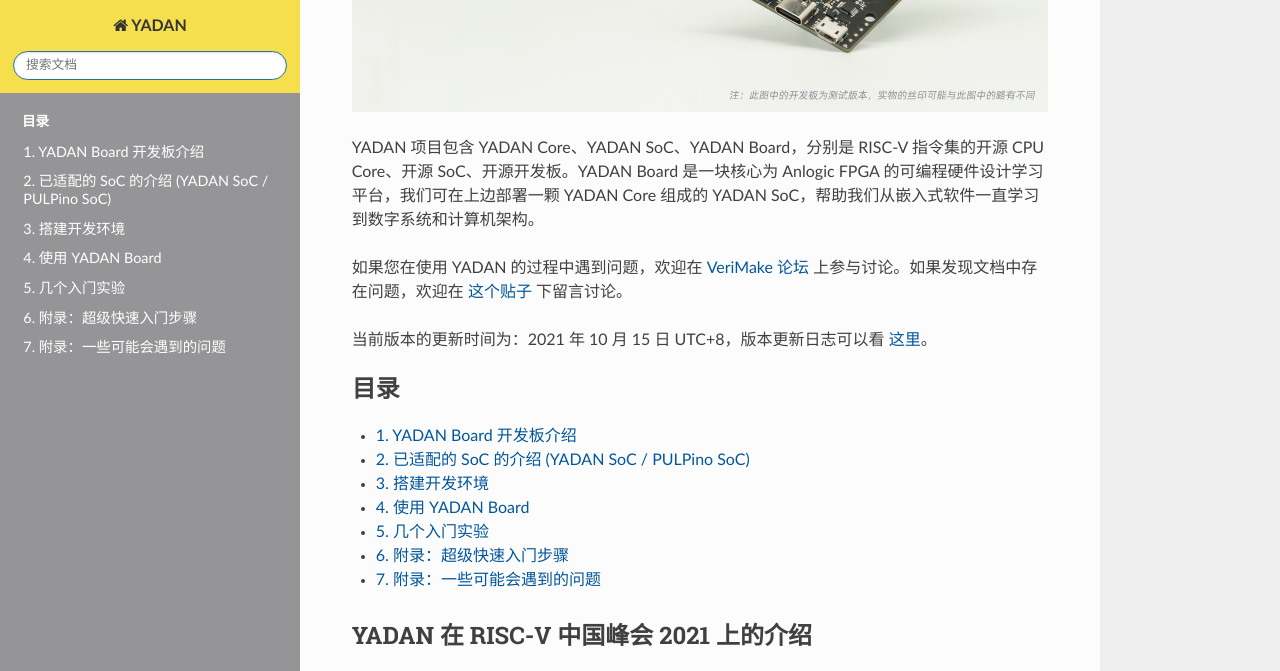
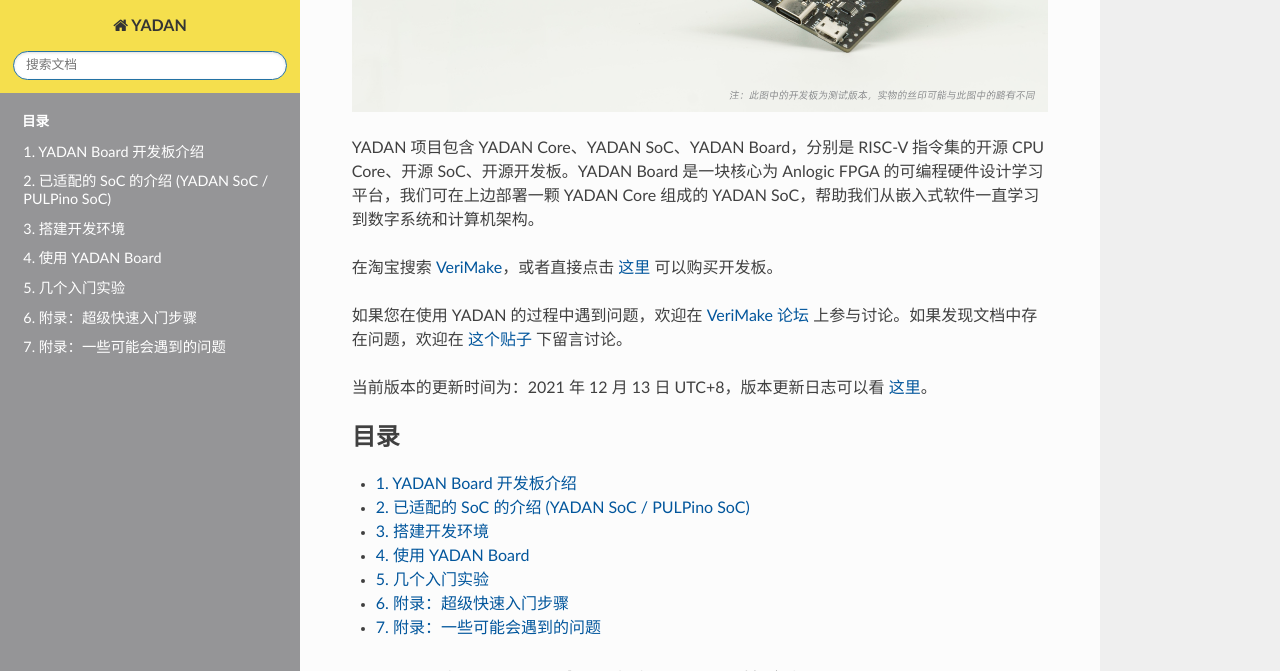
Before and after one commit to CSY-tvgo/YADAN-Docs, a Sphinx documentation site: the page built from docs/source/index.rst, in a window 1280 px wide and 900 px high, scrolled down 465 px, cut to the strip 0-671 px from the top of the window. Built offline with Sphinx 7.4.7 and the Read the Docs theme 2.0.0, drawn with Linux system fonts in a browser that asks for light colours.

Commit message:
update a taobao link

```diff
--- a/docs/source/index.rst
+++ b/docs/source/index.rst
@@ -7,9 +7,11 @@
 
 YADAN 项目包含 YADAN Core、YADAN SoC、YADAN Board，分别是 RISC-V 指令集的开源 CPU Core、开源 SoC、开源开发板。YADAN Board 是一块核心为 Anlogic FPGA 的可编程硬件设计学习平台，我们可在上边部署一颗 YADAN Core 组成的 YADAN SoC，帮助我们从嵌入式软件一直学习到数字系统和计算机架构。
 
+在淘宝搜索 `VeriMake <https://shop219297002.taobao.com/>`_，或者直接点击 `这里 <https://item.taobao.com/item.htm?spm=a230r.1.14.53.58317aa2EplrYL&id=663934271655&ns=1&abbucket=2#detail>`_ 可以购买开发板。
+
 如果您在使用 YADAN 的过程中遇到问题，欢迎在 `VeriMake 论坛 <https://www.verimake.com/>`_ 上参与讨论。如果发现文档中存在问题，欢迎在 `这个贴子 <https://verimake.com/topics/269/>`_ 下留言讨论。
 
-当前版本的更新时间为：2021 年 10 月 15 日 UTC+8，版本更新日志可以看 `这里 <https://github.com/CSY-tvgo/YADAN-Docs/#%E7%89%88%E6%9C%AC%E6%9B%B4%E6%96%B0%E6%97%A5%E5%BF%97>`_。
+当前版本的更新时间为：2021 年 12 月 13 日 UTC+8，版本更新日志可以看 `这里 <https://github.com/CSY-tvgo/YADAN-Docs/#%E7%89%88%E6%9C%AC%E6%9B%B4%E6%96%B0%E6%97%A5%E5%BF%97>`_。
 
 .. toctree::
    :numbered:
```
